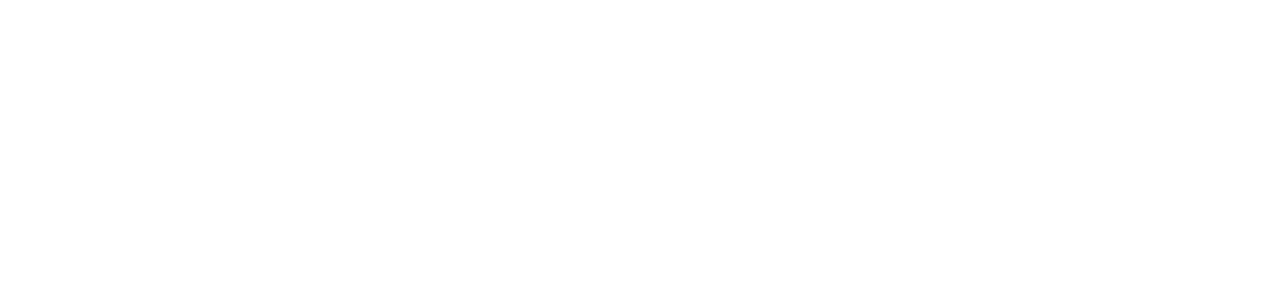
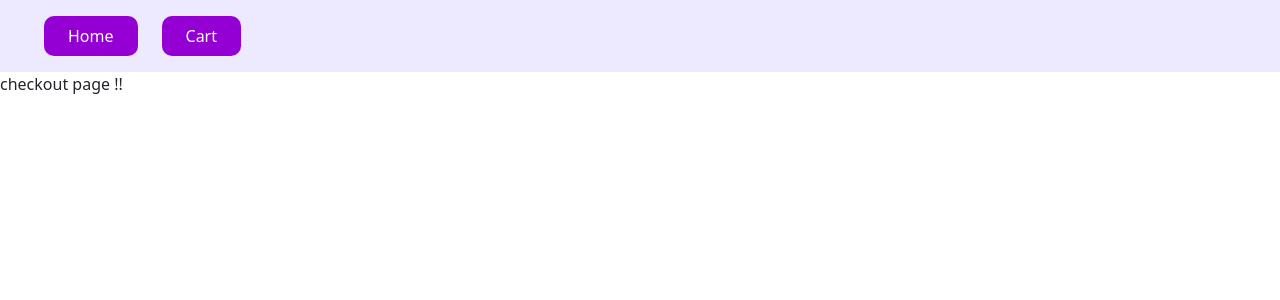
Before and after one commit to SarahMoradi/silo-store, a React (Create React App) app: page /checkout in a window 1280 px wide. Before the commit this address had no page. Shown: the top 300 px of the page. Built offline with nearby package versions, Linux system fonts and the light colour scheme.

Commit message:
added checkout page for payment

```diff
--- a/src/App.js
+++ b/src/App.js
@@ -5,6 +5,7 @@
 
 import CartPage from './pages/CartPage'
 import CartProvider from './context/CartProvider'
+import CheckoutPage from './pages/CheckoutPage';
 import HomePage from './pages/HomePage'
 import Layout from './Layout/Layout'
 import { ToastContainer } from 'react-toastify';
@@ -18,6 +19,7 @@
           <Routes>
             <Route path='/' element={<HomePage />} exact={true} />
             <Route path='/cart' element={<CartPage />} />
+            <Route path='/checkout' element={<CheckoutPage />} />
           </Routes>
         </div>
       </CartProvider>
--- a/src/pages/CartPage.js
+++ b/src/pages/CartPage.js
@@ -2,7 +2,9 @@
 
 import { useCart, useCartAction } from '../context/CartProvider'
 
+import { Button } from 'reactstrap'
 import Layout from '../Layout/Layout'
+import { Link } from 'react-router-dom'
 
 const CartPage = () => {
   const { cart, total } = useCart()
@@ -60,11 +62,12 @@
 }
 export default CartPage
 
-const CartSummery = ({total, cart}) => {
-
+const CartSummery = ({ total, cart }) => {
   // const {cart, total} = useCart()
 
-  const originalTotalPrice = cart.length ? cart.reduce((acc, curr) => acc + curr.quantity * curr.price, 0) : 0
+  const originalTotalPrice = cart.length
+    ? cart.reduce((acc, curr) => acc + curr.quantity * curr.price, 0)
+    : 0
 
   return (
     <section className='text-center cart-summary-container mt-1 w-25'>
@@ -82,6 +85,11 @@
         <p>net price</p>
         <p>{total} $</p>
       </div>
+      <Link to='/checkout'>
+        <Button color='success' className='w-100'>
+          Go to checkout
+        </Button>
+      </Link>
     </section>
   )
 }
--- /dev/null
+++ b/src/pages/CheckoutPage.js
@@ -0,0 +1,10 @@
+import Layout from '../Layout/Layout'
+
+const CheckoutPage = () => {
+  return (
+    <Layout>
+      <>checkout page !!</>
+    </Layout>
+  )
+}
+export default CheckoutPage
```
